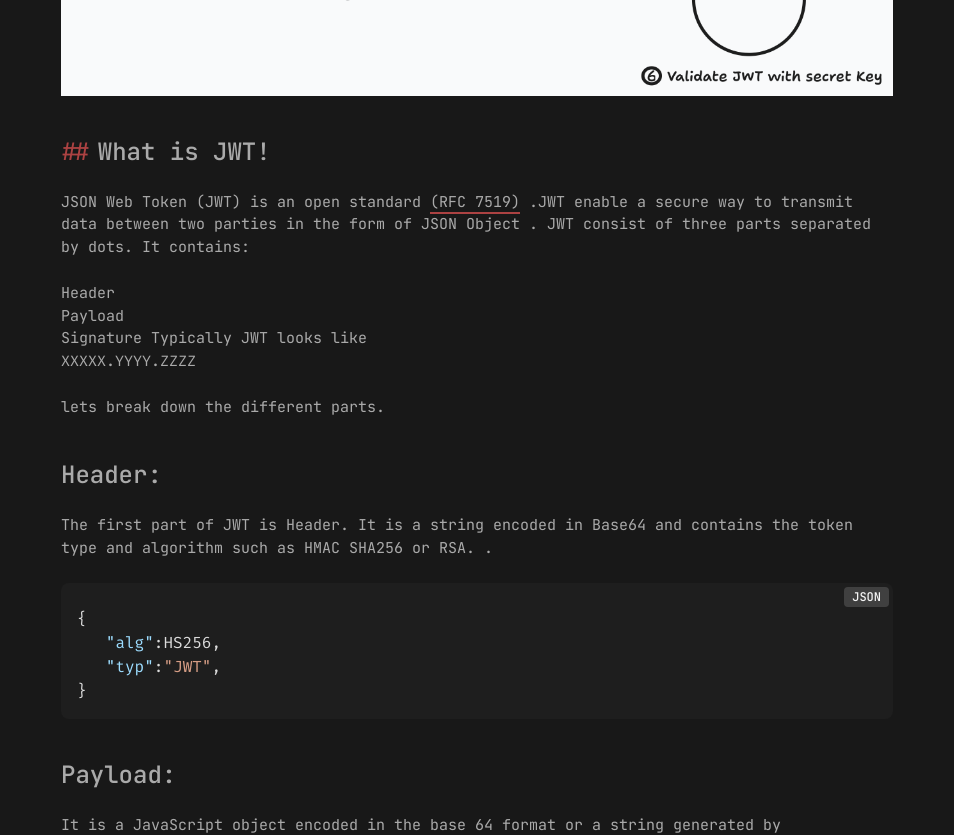
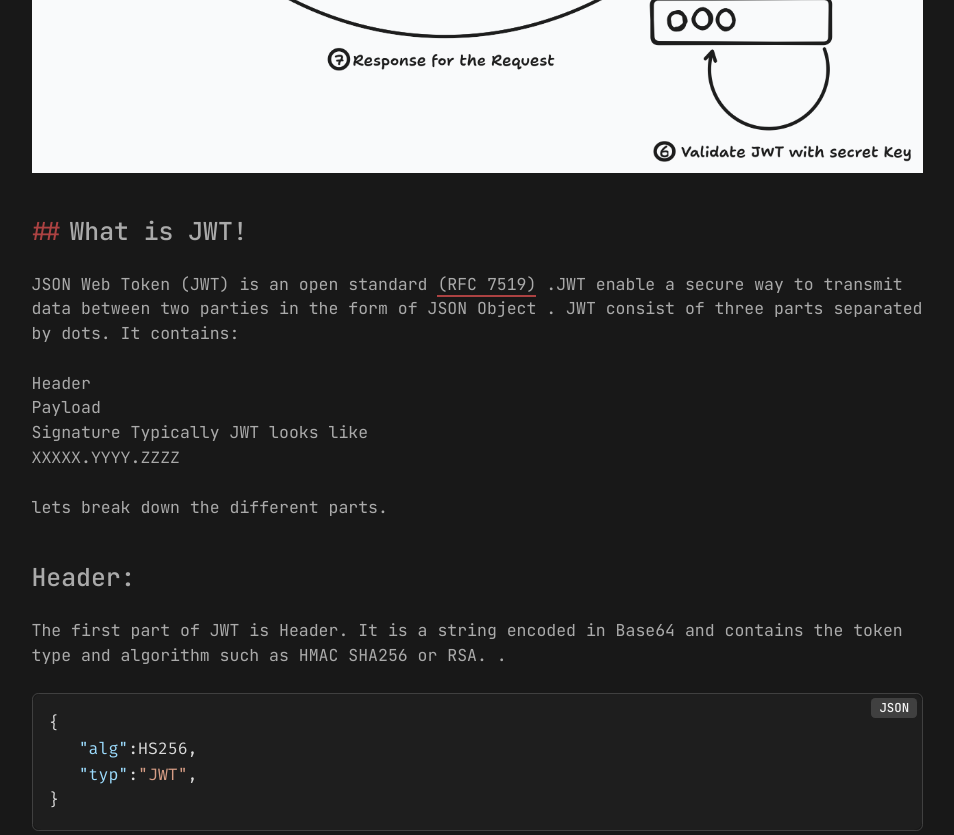
Before and after one commit to kaitex/kaitex.github.io, a Next.js app: page /posts/JWT-auth in a window 1280 px wide. Shown: the part 1080-1915 px from the top of the page, without its empty margins (163-1117 px from the left). Built offline with nearby package versions, Linux system fonts and the light colour scheme.

Commit message:
little bit changes in code

```diff
--- a/src/app/layout.tsx
+++ b/src/app/layout.tsx
@@ -1,6 +1,6 @@
 import type { Metadata } from "next";
 import { Geist, Geist_Mono } from "next/font/google";
-import "./globals.css";
+import "../styles/globals.css";
 import Navbar from "@/components/Navbar";
 import { ThemeProvider } from "@/components/ThemeContext";
 
--- a/src/app/posts/[slug]/page.tsx
+++ b/src/app/posts/[slug]/page.tsx
@@ -3,7 +3,7 @@ import { notFound } from "next/navigation";
 import { marked } from "marked";
 import SyntaxHighlighter from "react-syntax-highlighter";
 import { vs2015 } from "react-syntax-highlighter/dist/esm/styles/hljs";
-import "../../../styles/markdown.css"; // You can remove this later once fully Tailwind-based
+import "../../../styles/markdown.css";
 
 interface PageProps {
   params: Promise<{ slug: string }>;
@@ -33,7 +33,6 @@ export async function generateStaticParams() {
   return slugs.map((slug) => ({ slug }));
 }
 
-// Language mapping for better defaults
 const langMap: Record<string, string> = {
   JS: "JS",
   JSX: "JSX",
@@ -41,12 +40,10 @@ const langMap: Record<string, string> = {
   TSX: "TSX",
   py: "Py",
   CS: "csharp",
-
   sh: "BASH",
   BASH: "BASH",
 };
 
-// Language display mapping for showing in the badge
 const langDisplay: Record<string, string> = {
   javascript: "JS",
   typescript: "TypeScript",
@@ -54,7 +51,6 @@ const langDisplay: Record<string, string> = {
   bash: "BASH",
   csharp: "CS",
   cs: "CS",
-
   Cs: "CS",
 };
 
@@ -73,50 +69,49 @@ export default async function BlogPostPage({ params }: PageProps) {
       return (
         <div
           key={i}
-  className="relative mb-6  overflow-hidden"
+          className="relative mb-6 w-full overflow-x-auto rounded-md border border-neutral-700"
         >
-  {/* Language label in top-right */}
           <div className="absolute top-1 right-1 px-2 py-0.5 text-xs font-medium text-neutral-100 bg-neutral-700 rounded">
-    {langDisplay[lang] || lang.toUpperCase()}
+            {langDisplay[lang.toLowerCase()] || lang.toUpperCase()}
           </div>
 
           <SyntaxHighlighter
             language={lang}
             style={vs2015}
-    wrapLines
             PreTag="div"
             customStyle={{
               fontSize: "1rem",
-      paddingTop: "1.5rem",
               padding: "1rem",
               borderRadius: "0.5rem",
+              margin: 0,
+              whiteSpace: "pre-wrap", // prevents horizontal overflow
+              wordBreak: "break-word",
             }}
           >
             {token.text}
           </SyntaxHighlighter>
         </div>
-
       );
     }
 
     return (
       <div
         key={i}
-        className="prose prose-invert max-w-none"
+        className="prose prose-invert max-w-full break-words"
         dangerouslySetInnerHTML={{ __html: marked.parser([token]) }}
       />
     );
   });
 
   return (
-    <div className="mt-14 max-w-4xl mx-auto px-4">
+    <div className="mt-14 px-4 md:px-0">
       <h1 className="text-[2rem] font-medium mb-4 leading-tight">{post.frontmatter.title}</h1>
 
       <span className="text-neutral-400 text-[1rem] block mb-10">
         On {post.frontmatter.date}
       </span>
 
-      <article className="prose prose-invert max-w-none">{content}</article>
+      <article className="prose prose-invert max-w-full">{content}</article>
     </div>
   );
 }
--- a/src/app/posts/page.tsx
+++ b/src/app/posts/page.tsx
@@ -15,7 +15,7 @@ export default function BlogPage() {
         {posts.map((post) => (
           <li
             key={post.frontmatter.slug}
-            className="flex flex-col items-end md:items-center gap-2 md:flex-row md:gap-5 text-lg"
+            className="flex flex-col items-start md:items-center gap-2 md:flex-row md:gap-5 text-lg"
           >
             <p className="text-[#999]">{post.frontmatter.date}</p>
             <Link
--- a/src/app/globals.css
+++ b/src/styles/globals.css
@@ -11,12 +11,29 @@
   --accent: #ac4242;        /* orange accent */
   --border: #3c3836;        /* subtle border */
 }
-
+html{
+  font-size: 18px;
+}
+@media (min-width: 960px) {
+  html {
+    font-size: 18px;
+  }
+}
+@media (min-width: 720px) {
+  html {
+    font-size: 17px;
+  }
+}
+@media (min-width: 640px) {
+  html {
+    font-size: 16.5px;
+  }
+}
 /* Body and base styles */
 body {
   background-color: var(--bg-color);
   color: var(--text-color);
-  font-size: 15px;
+
  /* font-family: "Roboto Mono", monospace; */
   font-family: "JetBrains Mono", monospace;
   /* font-family: "IBM Plex Mono", monospace; */
--- a/src/styles/markdown.css
+++ b/src/styles/markdown.css
@@ -51,7 +51,7 @@ h1, h2, h3, h4, h5, h6 {
 .prose-enhanced p {
   line-height: 1.7;
   font-weight: 400;
-  font-size: 1rem;
+  font-size: 18px;
   margin: 1rem 0;
 }
 h1::before {
```
Lines whose indentation alone changed are shown as unchanged.
